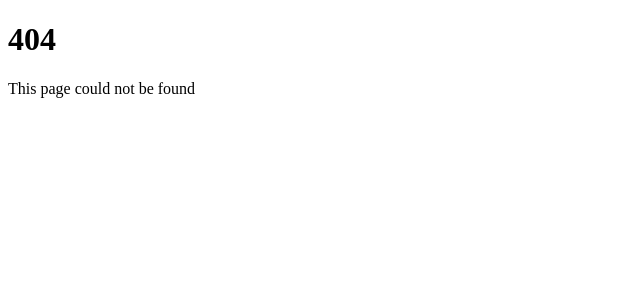
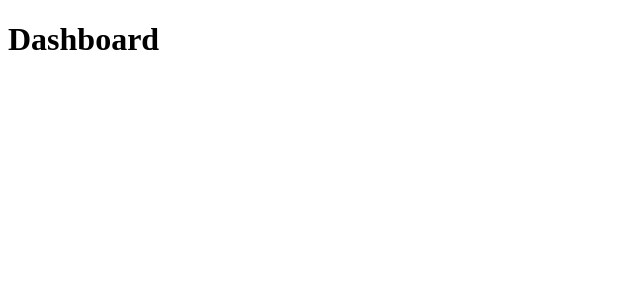
Before and after one commit to FatlumG/Next-Js, a Next.js app in the folder hello-world/: page /dashboard in a window 1280 px wide. Before the commit this address had no page. Shown: the top 300 px of the page, without its empty margins (0-640 px from the left). Built offline with nearby package versions, Linux system fonts and the light colour scheme.

Commit message:
private routes

```diff
--- /dev/null
+++ b/hello-world/src/app/_lib/page.tsx
@@ -0,0 +1,3 @@
+export default function PrivateRoute() {
+  return <h1>You cannot view this in browser</h1>;
+}
--- /dev/null
+++ b/hello-world/src/app/dashboard/line-chart.tsx
@@ -0,0 +1,3 @@
+function LineChart() {
+  return <h1>Line chart</h1>;
+}
--- /dev/null
+++ b/hello-world/src/app/dashboard/page.tsx
@@ -0,0 +1,7 @@
+function BarChart() {
+  return <h1>Barchart</h1>;
+}
+
+export default function Dashboard() {
+  return <h1>Dashboard</h1>;
+}
```
Also changed, not shown: hello-world/src/app/_lib/format_date.ts (added).
